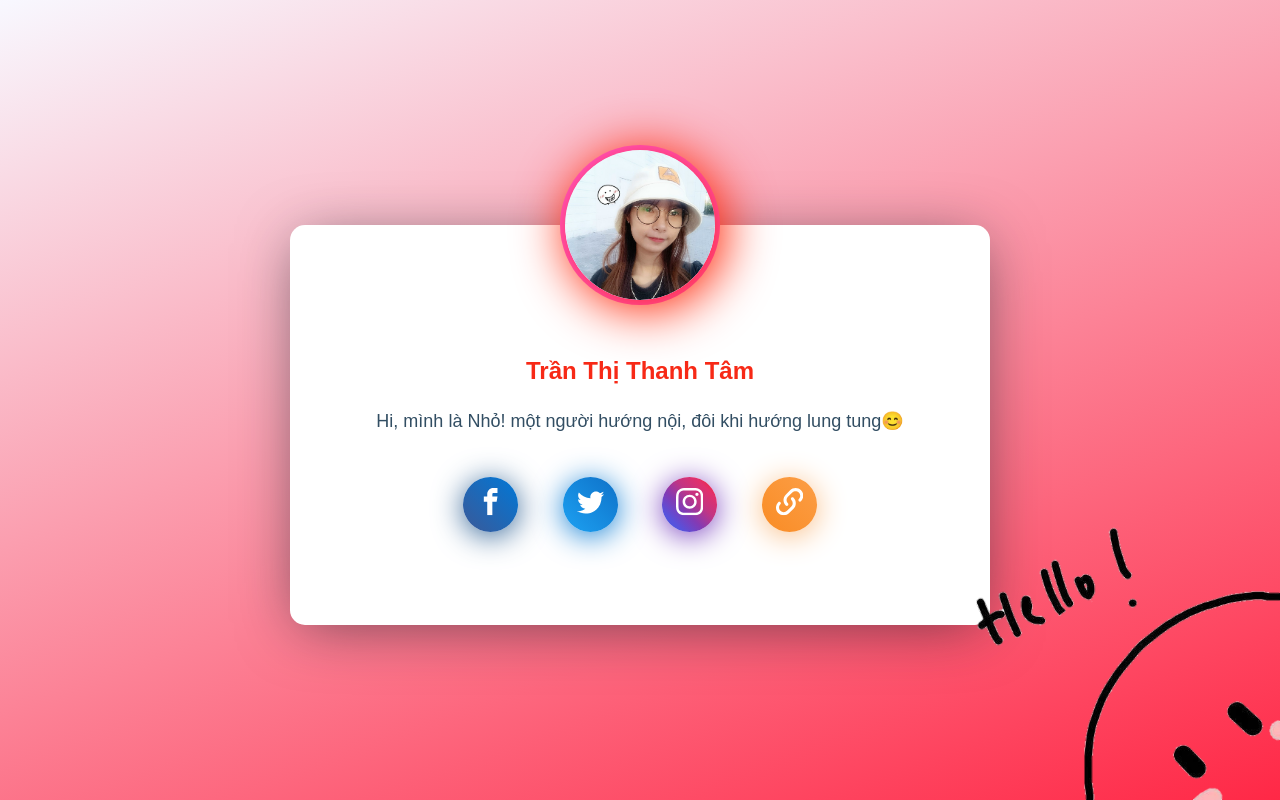
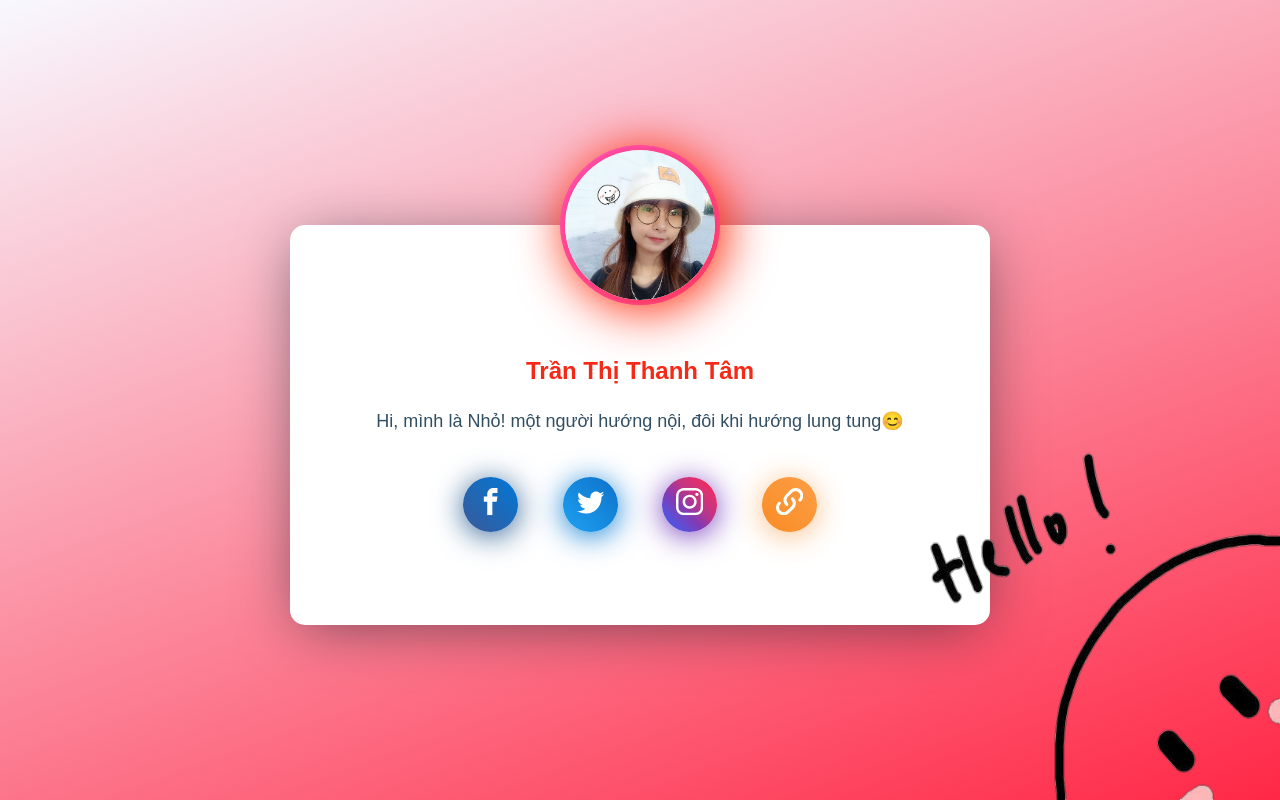
Before and after one commit to nhoxinhgai/nhoxinhgai.github.io, a plain HTML site: page index.html in a window 1280 px wide. Drawn offline with Linux system fonts and the light colour scheme.

Commit message:
Update index.html

```diff
--- a/index.html
+++ b/index.html
@@ -178,7 +178,7 @@
       </div>
     </div>
     <div class="one-icon">
-      <img src="1691774857852.png" alt="one-icon" style="position:absolute;bottom:0;right:0;z-index:1;">
+      <img src="55.png" alt="one-icon" style="position:absolute;bottom:0;right:0;z-index:1;">
     </div>
   </div>
 
```
